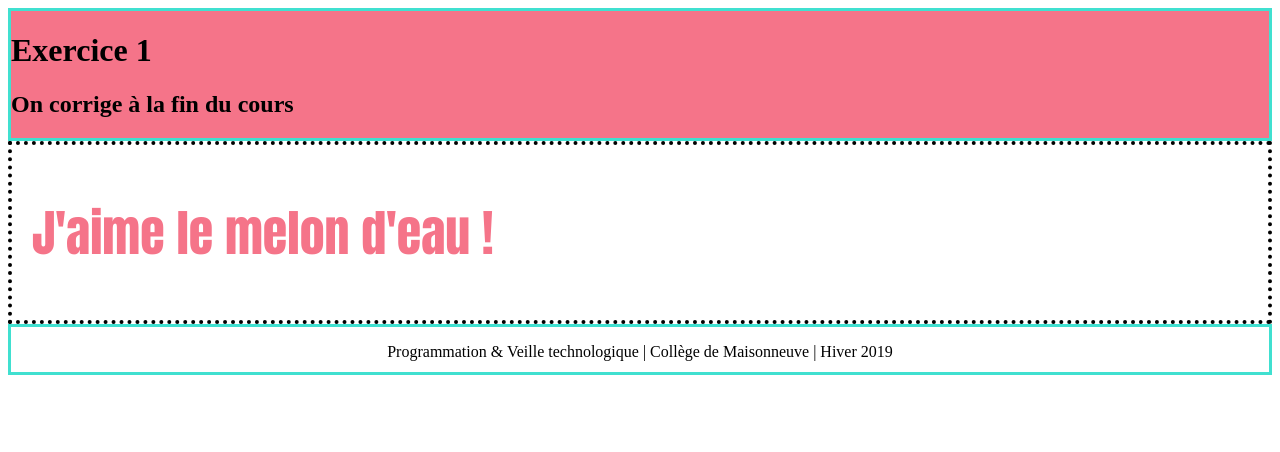
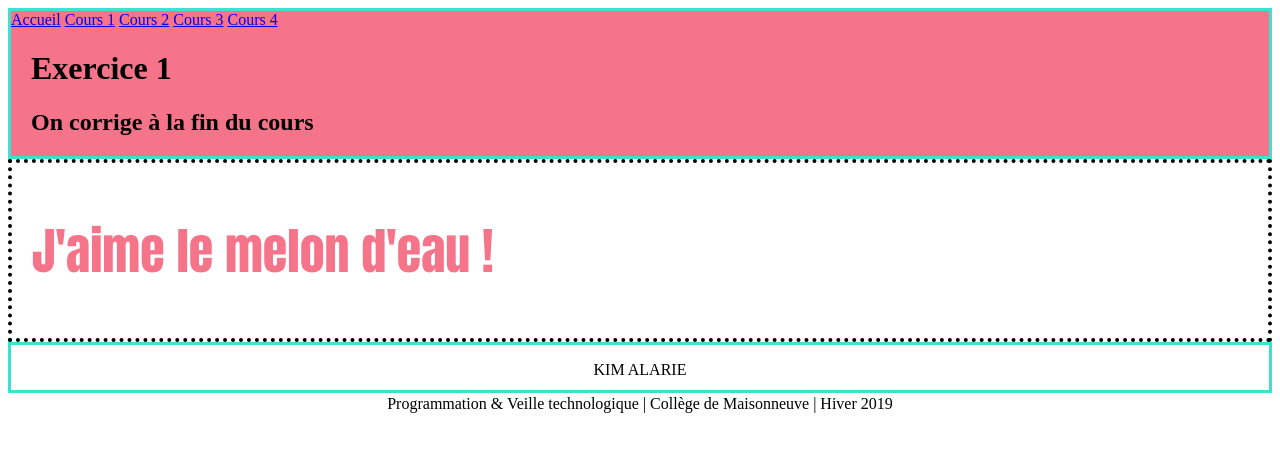
Before and after one commit to xKimA/Veille-Exercice-1, a plain HTML site: page index.html in a window 1280 px wide. Drawn offline with Linux system fonts and the light colour scheme.

Commit message:
Ajout de contenu encore de footer et menu dans header

```diff
--- a/css/style.css
+++ b/css/style.css
@@ -5,7 +5,6 @@ header{
 
 }
 
-}
 
 header h1, h2{
     margin-left:20px;
--- a/index.html
+++ b/index.html
@@ -9,6 +9,13 @@
 </head>
 <body>
     <header>
+            <div class="vertical-menu">
+                    <a href="#" class="active">Accueil</a>
+                    <a href="#">Cours 1</a>
+                    <a href="#">Cours 2</a>
+                    <a href="#">Cours 3</a>
+                    <a href="#">Cours 4</a>
+                  </div>
             <h1>Exercice 1</h1>
             <h2>On corrige à la fin du cours</h2>
     </header>
@@ -18,6 +25,7 @@
         </main>
 
         <footer>
+            <p>KIM ALARIE</p>
             <p>Programmation & Veille technologique | Collège de Maisonneuve | Hiver 2019</p>
         </footer>
 
```
